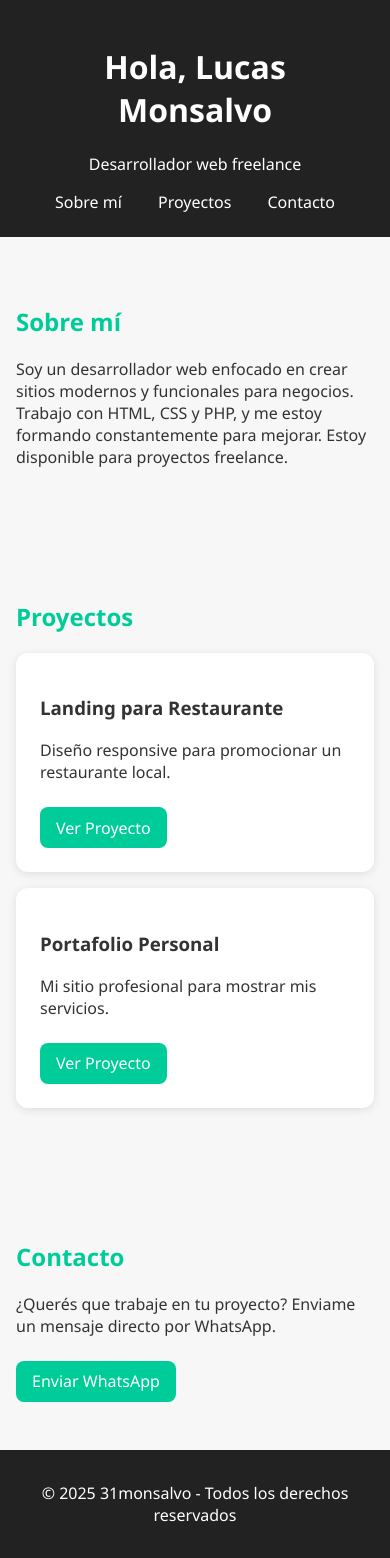
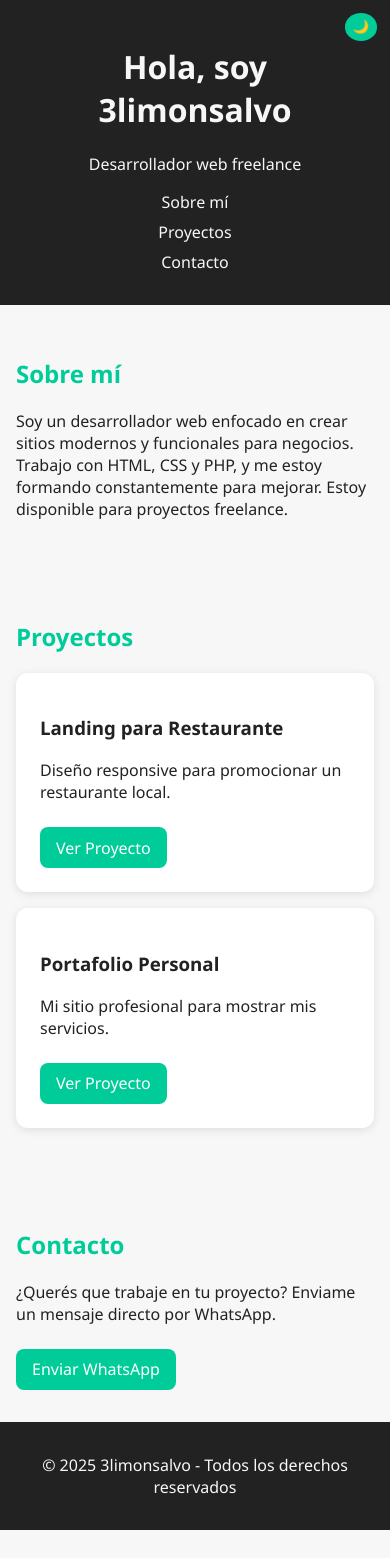
Before and after one commit to 31monsalvo/portafolio, a plain HTML site: page index.html in a window 390 px wide. After the commit the page ends 1530 px from the top, so only its background shows below. Drawn offline with Linux system fonts and the light colour scheme.

Commit message:
Update index.html

```diff
--- a/index.html
+++ b/index.html
@@ -3,53 +3,88 @@
 <head>
   <meta charset="UTF-8" />
   <meta name="viewport" content="width=device-width, initial-scale=1.0" />
-  <title>Mi Portafolio</title>
+  <title>3limonsalvo | Portafolio Web</title>
+  <meta name="description" content="Portafolio de 3limonsalvo, desarrollador web freelance especializado en HTML, CSS y PHP para negocios locales." />
+  <meta name="author" content="3limonsalvo" />
+  <meta name="robots" content="index, follow" />
+  <meta property="og:title" content="3limonsalvo | Portafolio Web">
+  <meta property="og:description" content="Portafolio profesional de desarrollo web. Contactame por WhatsApp.">
+  <meta property="og:url" content="https://portafoliomonsa.netlify.app">
+
   <style>
+    :root {
+      --bg-color: #f7f7f7;
+      --text-color: #222;
+      --card-bg: #fff;
+      --primary: #00cc99;
+    }
+
+    body.dark {
+      --bg-color: #1a1a1a;
+      --text-color: #eee;
+      --card-bg: #2c2c2c;
+    }
+
     body {
       margin: 0;
       font-family: 'Segoe UI', sans-serif;
-      background: #f7f7f7;
-      color: #333;
+      background: var(--bg-color);
+      color: var(--text-color);
+      transition: background 0.3s, color 0.3s;
     }
 
     header {
-      background: #222;
-      color: white;
+      background: var(--text-color);
+      color: var(--bg-color);
       padding: 1.5rem;
       text-align: center;
+      position: relative;
     }
 
     nav a {
-      color: white;
+      color: var(--bg-color);
       margin: 0 1rem;
       text-decoration: none;
       transition: color 0.3s;
     }
 
     nav a:hover {
-      color: #00cc99;
+      color: var(--primary);
+    }
+
+    .toggle {
+      position: absolute;
+      right: 1rem;
+      top: 1rem;
+      background: var(--primary);
+      border: none;
+      padding: 0.5rem;
+      border-radius: 50%;
+      cursor: pointer;
+      color: white;
     }
 
     section {
-      padding: 3rem 1rem;
-      max-width: 800px;
+      padding: 2rem 1rem;
+      max-width: 900px;
       margin: auto;
     }
 
     h2 {
-      color: #00cc99;
+      color: var(--primary);
     }
 
     .card {
-      background: white;
+      background: var(--card-bg);
       border-radius: 12px;
       box-shadow: 0 2px 10px rgba(0,0,0,0.1);
       padding: 1.5rem;
       margin: 1rem 0;
+      transition: background 0.3s;
     }
 
     .boton {
-      background: #00cc99;
+      background: var(--primary);
       color: white;
       padding: 0.6rem 1rem;
       border: none;
@@ -71,26 +106,42 @@
       margin-bottom: 1rem;
       border: 1px solid #ccc;
       border-radius: 8px;
+      background: var(--card-bg);
+      color: var(--text-color);
     }
 
     footer {
       text-align: center;
       padding: 1rem;
-      background: #222;
-      color: white;
+      background: var(--text-color);
+      color: var(--bg-color);
+    }
+
+    @media (max-width: 600px) {
+      nav a {
+        display: block;
+        margin: 0.5rem 0;
+      }
+
+      .toggle {
+        top: 0.8rem;
+        right: 0.8rem;
+        padding: 0.4rem 0.5rem;
+      }
     }
   </style>
 </head>
 <body>
 
   <header>
-    <h1>Hola, Lucas Monsalvo</h1>
+    <h1>Hola, soy 3limonsalvo</h1>
     <p>Desarrollador web freelance</p>
     <nav>
       <a href="#sobre-mi">Sobre mí</a>
       <a href="#proyectos">Proyectos</a>
       <a href="#contacto">Contacto</a>
     </nav>
+    <button class="toggle" onclick="document.body.classList.toggle('dark')">🌙</button>
   </header>
 
   <section id="sobre-mi">
@@ -104,25 +155,36 @@
     <div class="card">
       <h3>Landing para Restaurante</h3>
       <p>Diseño responsive para promocionar un restaurante local.</p>
-      <a class="boton" href="https://3limonsalvo.github.io/ejemplo" target="_blank">Ver Proyecto</a>
+      <a class="boton" href="#" target="_blank">Ver Proyecto</a>
     </div>
 
     <div class="card">
       <h3>Portafolio Personal</h3>
       <p>Mi sitio profesional para mostrar mis servicios.</p>
-      <a class="boton" href="https://31monsalvo.github.io/portafolio" target="_blank">Ver Proyecto</a>
+      <a class="boton" href="https://portafoliomonsa.netlify.app" target="_blank">Ver Proyecto</a>
     </div>
   </section>
 
   <section id="contacto">
     <h2>Contacto</h2>
     <p>¿Querés que trabaje en tu proyecto? Enviame un mensaje directo por WhatsApp.</p>
-    <a class="boton" href="https://wa.me/5491123793293" target="_blank">Enviar WhatsApp</a>
+    <a class="boton" href="https://wa.me/5491123456789" target="_blank">Enviar WhatsApp</a>
   </section>
 
   <footer>
-    <p>© 2025 31monsalvo - Todos los derechos reservados</p>
+    <p>© 2025 3limonsalvo - Todos los derechos reservados</p>
   </footer>
+
+  <script>
+    // Guardar preferencia de modo oscuro
+    const isDark = localStorage.getItem('modo') === 'dark';
+    if (isDark) document.body.classList.add('dark');
+
+    document.querySelector('.toggle').addEventListener('click', () => {
+      document.body.classList.toggle('dark');
+      localStorage.setItem('modo', document.body.classList.contains('dark') ? 'dark' : 'light');
+    });
+  </script>
 
 </body>
 </html>
```
